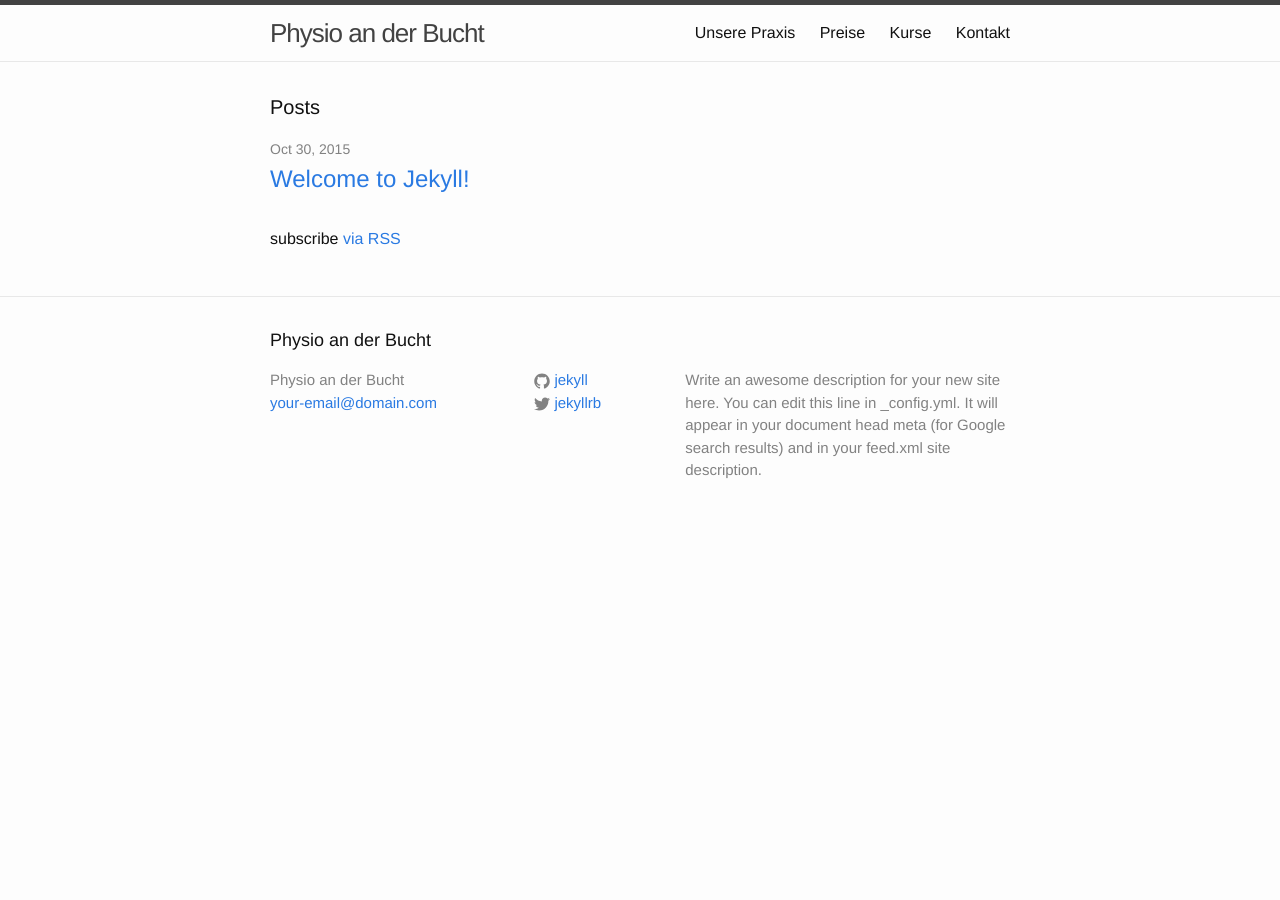
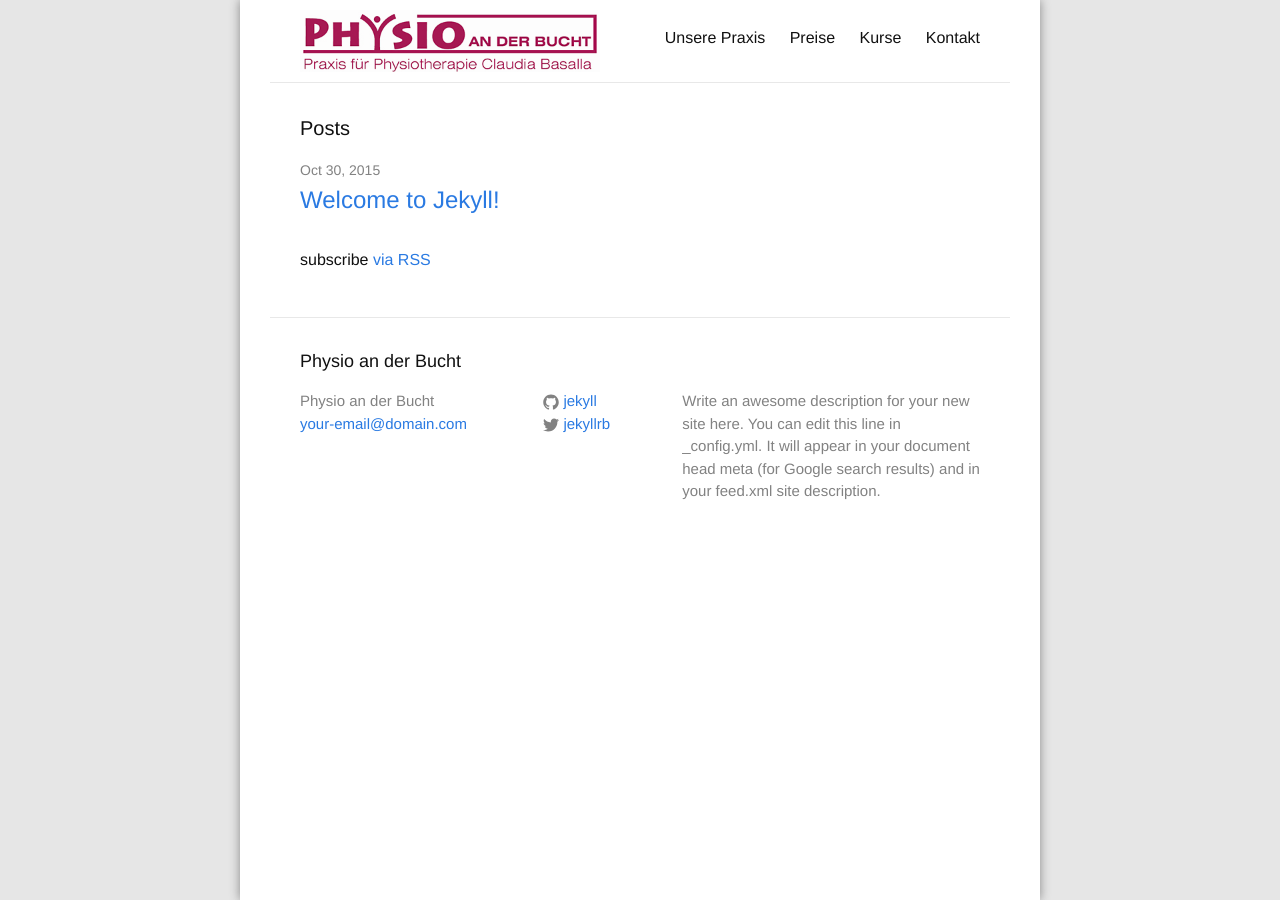
Before and after one commit to davidbasalla/physio_website_2, a Jekyll site: the page built from index.html, in a window 1280 px wide. Built offline with Jekyll 4.4.1, drawn with Linux system fonts in a browser that asks for light colours.

Commit message:
Add styles

```diff
--- a/_includes/header.html
+++ b/_includes/header.html
@@ -2,7 +2,15 @@
 
   <div class="wrapper">
 
-    <a class="site-title" href="{{ site.baseurl }}/">{{ site.title }}</a>
+    <div class="logo-header">
+
+      <a class="site-title" href="{{ site.baseurl }}/">
+        <img src="{{ site.baseurl }}/assets/images/logo_v02.jpg" width="300">
+      </a>
+
+    </div>
+
+    <div class="nav-header">
 
       <nav class="site-nav">
         <a href="#" class="menu-icon">
@@ -24,4 +32,6 @@
 
     </div>
 
+  </div>
+
 </header>
--- a/_layouts/default.html
+++ b/_layouts/default.html
@@ -4,6 +4,8 @@
   {% include head.html %}
 
   <body>
+
+    <div class="main-wrapper">
 
       {% include header.html %}
 
@@ -15,6 +17,8 @@
 
       {% include footer.html %}
 
+    </div>
+
   </body>
 
 </html>
--- a/_sass/_base.scss
+++ b/_sass/_base.scss
@@ -16,7 +16,7 @@ dl, dd, ol, ul, figure {
 body {
     font: $base-font-weight #{$base-font-size}/#{$base-line-height} $base-font-family;
     color: $text-color;
-    background-color: $background-color;
+    background-color: #E6E6E6;
     -webkit-text-size-adjust: 100%;
     -webkit-font-feature-settings: "kern" 1;
     -moz-font-feature-settings: "kern" 1;
@@ -151,11 +151,10 @@ pre {
 }
 
 
-
 /**
- * Wrapper
+ * Main Wrapper
  */
-.wrapper {
+.main-wrapper {
     max-width: -webkit-calc(#{$content-width} - (#{$spacing-unit} * 2));
     max-width:         calc(#{$content-width} - (#{$spacing-unit} * 2));
     margin-right: auto;
@@ -163,10 +162,35 @@ pre {
     padding-right: $spacing-unit;
     padding-left: $spacing-unit;
     @extend %clearfix;
+    box-shadow: 0px 0px 10px #888888;
+    background-color: #FFFFFF;
+    height:100vh;
 
     @include media-query($on-laptop) {
         max-width: -webkit-calc(#{$content-width} - (#{$spacing-unit}));
         max-width:         calc(#{$content-width} - (#{$spacing-unit}));
+        padding-right: $spacing-unit / 2;
+        padding-left: $spacing-unit / 2;
+    }
+}
+
+
+
+/**
+ * Wrapper
+ */
+.wrapper {
+    //max-width: -webkit-calc(#{$content-width} - (#{$spacing-unit} * 2));
+    //max-width:         calc(#{$content-width} - (#{$spacing-unit} * 2));
+    //margin-right: auto;
+    //margin-left: auto;
+    padding-right: $spacing-unit;
+    padding-left: $spacing-unit;
+    @extend %clearfix;
+
+    @include media-query($on-laptop) {
+        //max-width: -webkit-calc(#{$content-width} - (#{$spacing-unit}));
+        //max-width:         calc(#{$content-width} - (#{$spacing-unit}));
         padding-right: $spacing-unit / 2;
         padding-left: $spacing-unit / 2;
     }
--- a/_sass/_layout.scss
+++ b/_sass/_layout.scss
@@ -2,7 +2,8 @@
  * Site header
  */
 .site-header {
-    border-top: 5px solid $grey-color-dark;
+    padding-top: 10px;
+    padding-bottom: 10px;
     border-bottom: 1px solid $grey-color-light;
     min-height: 56px;
 
```
Also changed, not shown: assets/images/logo_v02.jpg (added). Lines whose indentation alone changed are shown as unchanged.
